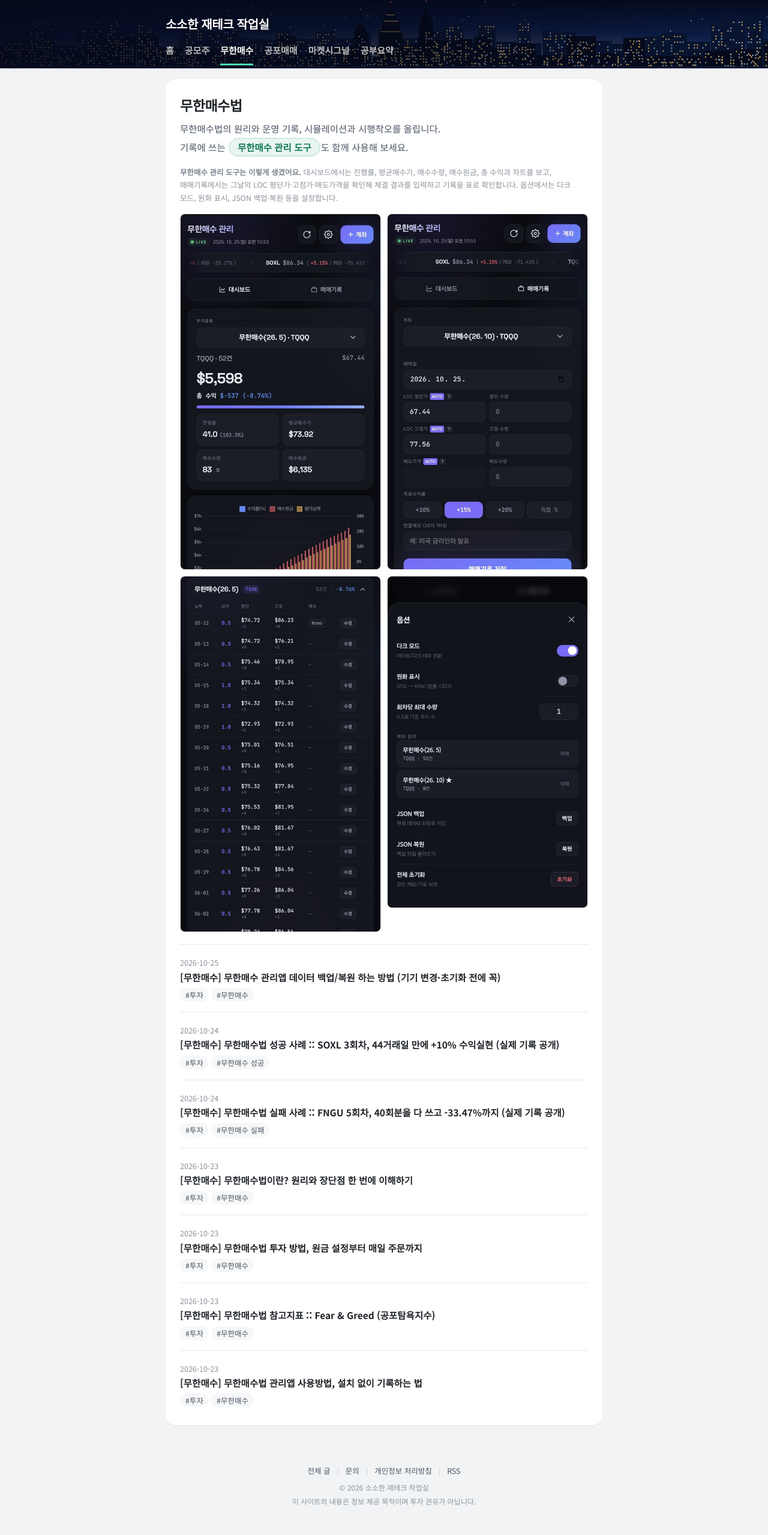
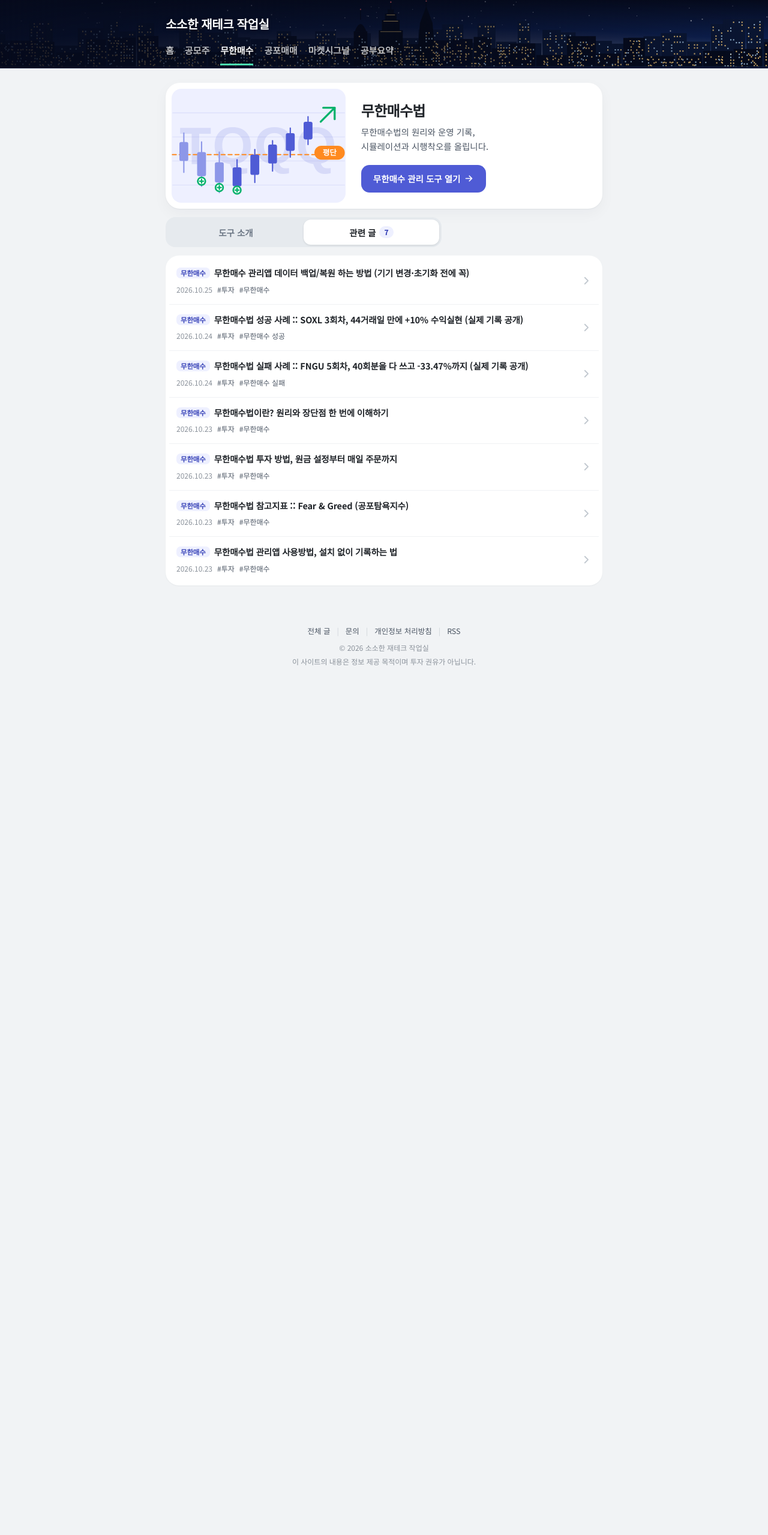
Before and after one commit to mzmzkgu/mzmzkgu.github.io, a Jekyll site: the page built from infinity.html, in a window 1280 px wide. Shown: the whole page at 60% size. Built offline with Jekyll 4.4.1, drawn with Linux system fonts in a browser that asks for light colours; after the commit the page ends 1159 px from its top, so only the background shows below that.

Commit message:
무한매수법 소개 화면을 공모주와 같은 카드·탭 스타일로 개편 (인디고 테마) (#66)
- 탭 스크립트를 _includes/bd-tabs-js.html 로 분리해 두 화면에서 공유
- 색상을 CSS 변수(--bd-ac 등)로 바꿔 화면별 테마 지원
- 도구 화면 캡션을 아래 정렬


Claude-Session: https://claude.ai/code/session_01HnZqqtAcJR4YGqc3LY19aj

Co-authored-by: Claude <noreply@anthropic.com>

```diff
--- /dev/null
+++ b/_includes/bd-tabs-js.html
@@ -0,0 +1,23 @@
+<script>
+(function () {
+  // 도구 소개 | 관련 글 탭 (자바스크립트가 꺼져 있으면 둘 다 그냥 펼쳐서 보여 줌)
+  var tabs = document.querySelectorAll('.bd-seg [data-t]');
+  var panels = { info: document.getElementById('bd-info'), posts: document.getElementById('bd-posts') };
+  function show(t) {
+    Object.keys(panels).forEach(function (k) { panels[k].hidden = k !== t; });
+    tabs.forEach(function (b) {
+      var on = b.getAttribute('data-t') === t;
+      b.classList.toggle('on', on);
+      b.setAttribute('aria-selected', on ? 'true' : 'false');
+    });
+  }
+  tabs.forEach(function (b) {
+    b.addEventListener('click', function () {
+      var t = b.getAttribute('data-t');
+      show(t);
+      try { history.replaceState(null, '', '#' + t); } catch (e) {}
+    });
+  });
+  show(location.hash === '#info' ? 'info' : 'posts');
+})();
+</script>
--- a/assets/style.css
+++ b/assets/style.css
@@ -234,7 +234,9 @@ article h1 { font-size: 22px; line-height: 1.5; margin-bottom: 8px; }
 .tool-link:hover { background: #d4efe3; color: var(--accent-ink); text-decoration: none; }
 
 /* ===== 게시판 소개 화면 (공모주 수익관리): 홈과 같은 둥근 카드 스타일 ===== */
-.bd-hero { --bd-ac: #3182f6; --bd-ac-d: #1b64da; --bd-tint: #e8f3ff;
+.bd-page { --bd-ac: #3182f6; --bd-ac-d: #1b64da; --bd-tint: #e8f3ff; }
+.bd-page.bd-infinity { --bd-ac: #4f5bd5; --bd-ac-d: #3a45b8; --bd-tint: #eef0ff; }
+.bd-hero {
   background: var(--paper); border-radius: 24px; padding: 10px 10px 22px; margin: 6px 0 14px;
   box-shadow: 0 1px 2px rgba(25, 31, 40, .05), 0 8px 24px rgba(25, 31, 40, .04); }
 .bd-hero-art { background: var(--bd-tint); border-radius: 16px; aspect-ratio: 16 / 7; overflow: hidden; display: flex; align-items: center; justify-content: center; }
@@ -250,26 +252,26 @@ article h1 { font-size: 22px; line-height: 1.5; margin-bottom: 8px; }
 .bd-sec { margin: 0 0 14px; }
 .bd-h { font-size: 15px; font-weight: 800; color: var(--sub); margin: 22px 4px 10px; letter-spacing: -.02em; }
 .bd-h-lg { font-size: 22px; color: var(--text); margin: 30px 4px 10px; }
-.bd-count { font-size: 13px; font-weight: 800; color: #1b64da; background: #e8f3ff; border-radius: 999px; padding: 1px 10px; vertical-align: 3px; margin-left: 4px; }
+.bd-count { font-size: 13px; font-weight: 800; color: var(--bd-ac-d); background: var(--bd-tint); border-radius: 999px; padding: 1px 10px; vertical-align: 3px; margin-left: 4px; }
 
 .bd-feats { list-style: none; margin: 0; padding: 0; display: grid; gap: 8px; }
 .bd-feats li { display: flex; align-items: center; gap: 12px; background: var(--paper); border-radius: 18px; padding: 13px 16px; font-size: 14.5px; line-height: 1.55; color: var(--text); box-shadow: 0 1px 2px rgba(25, 31, 40, .05); }
-.bd-ico { width: 38px; height: 38px; border-radius: 12px; background: #e8f3ff; color: #1b64da; display: inline-flex; align-items: center; justify-content: center; flex: none; }
+.bd-ico { width: 38px; height: 38px; border-radius: 12px; background: var(--bd-tint); color: var(--bd-ac-d); display: inline-flex; align-items: center; justify-content: center; flex: none; }
 .bd-ico svg { width: 20px; height: 20px; fill: none; stroke: currentColor; stroke-width: 2; stroke-linecap: round; stroke-linejoin: round; }
 .bd-feats .red { color: #e0303d; font-weight: 800; }
 
 .bd-shots { display: flex; gap: 12px; overflow-x: auto; scroll-snap-type: x mandatory; -webkit-overflow-scrolling: touch; padding: 2px 2px 6px; scrollbar-width: none; }
 .bd-shots::-webkit-scrollbar { display: none; }
-.bd-shots figure { margin: 0; flex: 0 0 54%; scroll-snap-align: start; }
+.bd-shots figure { margin: 0; flex: 0 0 54%; scroll-snap-align: start; display: flex; flex-direction: column; }
 .bd-shots img { display: block; width: 100%; margin: 0; border: 0; border-radius: 16px; background: #fff; box-shadow: 0 0 0 1px var(--line), 0 6px 16px rgba(25, 31, 40, .08); }
-.bd-shots figcaption { text-align: center; font-size: 12.5px; font-weight: 700; color: var(--muted); margin-top: 8px; }
+.bd-shots figcaption { text-align: center; font-size: 12.5px; font-weight: 700; color: var(--muted); margin-top: auto; padding-top: 8px; }
 
 .bd-list { list-style: none; margin: 0; padding: 4px 6px; background: var(--paper); border-radius: 22px; box-shadow: 0 1px 2px rgba(25, 31, 40, .05); }
 .bd-list li + li { border-top: 1px solid #f0f2f4; }
 .bd-list a { display: grid; grid-template-columns: 1fr auto; column-gap: 8px; align-items: center; padding: 14px 12px; color: var(--text); border-radius: 16px; }
 .bd-list a:hover { background: #f7f8fa; text-decoration: none; }
 .bd-t { font-size: 14.5px; font-weight: 600; line-height: 1.55; letter-spacing: -.01em; text-wrap: balance; }
-.bd-badge { font-style: normal; font-size: 11.5px; font-weight: 800; color: #1b64da; background: #e8f3ff; border-radius: 7px; padding: 1px 7px; margin-right: 7px; vertical-align: 1px; white-space: nowrap; }
+.bd-badge { font-style: normal; font-size: 11.5px; font-weight: 800; color: var(--bd-ac-d); background: var(--bd-tint); border-radius: 7px; padding: 1px 7px; margin-right: 7px; vertical-align: 1px; white-space: nowrap; }
 .bd-m { grid-column: 1; margin-top: 5px; font-size: 12px; color: var(--muted); display: flex; flex-wrap: wrap; gap: 2px 8px; align-items: center; }
 .bd-m i { font-style: normal; color: var(--sub); }
 .bd-go { grid-column: 2; grid-row: 1 / span 2; width: 18px; height: 18px; fill: none; stroke: #c3c9d0; stroke-width: 2.4; stroke-linecap: round; stroke-linejoin: round; }
@@ -313,7 +315,7 @@ article h1 { font-size: 22px; line-height: 1.5; margin-bottom: 8px; }
 .bd-seg { display: flex; background: #e6eaee; border-radius: 16px; padding: 4px; margin: 0 0 14px; max-width: 460px; }
 .bd-seg button { flex: 1; height: 42px; border: 0; background: none; border-radius: 12px; font: inherit; font-size: 14.5px; font-weight: 700; color: #6b7684; cursor: pointer; display: flex; align-items: center; justify-content: center; gap: 6px; transition: background .15s, color .15s; -webkit-tap-highlight-color: transparent; }
 .bd-seg button.on { background: #fff; color: var(--text); box-shadow: 0 1px 3px rgba(25, 31, 40, .12); }
-.bd-seg b { font-size: 12px; font-weight: 800; color: #1b64da; background: #e8f3ff; border-radius: 999px; padding: 0 8px; line-height: 1.7; }
+.bd-seg b { font-size: 12px; font-weight: 800; color: var(--bd-ac-d); background: var(--bd-tint); border-radius: 999px; padding: 0 8px; line-height: 1.7; }
 .bd-panel[hidden] { display: none; }
 .bd-panel > .bd-sec:first-child .bd-h { margin-top: 4px; }
 
--- a/infinity.html
+++ b/infinity.html
@@ -2,27 +2,74 @@
 layout: default
 title: 무한매수법
 permalink: /infinity/
+bare: true
 description: 무한매수법의 원리, 회차별 매수 기록과 평단 관리, 시뮬레이션과 운영 경험을 모아둔 공간입니다.
 ---
-<h1>무한매수법</h1>
-<p class="lead">
-  무한매수법의 원리와 운영 기록, 시뮬레이션과 시행착오를 올립니다.
-  기록에 쓰는 <a class="tool-link" href="{{ '/infinityBuy/' | relative_url }}">무한매수 관리 도구</a>도 함께 사용해 보세요.
-</p>
+<div class="bd-page bd-infinity">
+<section class="bd-hero">
+  <div class="bd-hero-art"><img src="{{ '/assets/images/home/infinity-chart.svg' | relative_url }}" alt="무한매수법을 상징하는 TQQQ 차트 그림" width="320" height="180"></div>
+  <div class="bd-hero-text">
+    <div class="bd-hero-head">
+      <span class="bd-hero-ico"><svg viewBox="0 0 24 24" aria-hidden="true"><path d="M12 12c-2-2.5-4-4-6-4a4 4 0 0 0 0 8c2 0 4-1.5 6-4zm0 0c2 2.5 4 4 6 4a4 4 0 0 0 0-8c-2 0-4 1.5-6 4z"/></svg></span>
+      <h1>무한매수법</h1>
+    </div>
+    <p>무한매수법의 원리와 운영 기록,<br>시뮬레이션과 시행착오를 올립니다.</p>
+    <a class="bd-cta" href="{{ '/infinityBuy/' | relative_url }}">무한매수 관리 도구 열기<svg viewBox="0 0 24 24" aria-hidden="true"><path d="M5 12h14M13 6l6 6-6 6"/></svg></a>
+  </div>
+</section>
 
-<div class="post-body tool-preview">
-  <p>
-    <strong>무한매수 관리 도구는 이렇게 생겼어요.</strong>
-    대시보드에서는 진행률, 평균매수가, 매수수량, 매수원금, 총 수익과 차트를 보고,
-    매매기록에서는 그날의 LOC 평단가·고점가·매도가격을 확인해 체결 결과를 입력하고 기록을 표로 확인합니다.
-    옵션에서는 다크 모드, 원화 표시, JSON 백업·복원 등을 설정합니다.
-  </p>
-  <div class="shots grid2">
-    <p><img src="{{ '/assets/images/infinitybuy/dashboard.jpg' | relative_url }}" alt="무한매수 관리 도구 대시보드: 진행률, 평균매수가, 매수수량, 매수원금, 총 수익과 차트" loading="lazy"></p>
-    <p><img src="{{ '/assets/images/infinitybuy/record-input.jpg' | relative_url }}" alt="무한매수 관리 도구 매매기록 입력 화면: LOC 평단가·고점가·매도가격 자동 계산과 체결 수량 입력" loading="lazy"></p>
-    <p><img src="{{ '/assets/images/infinitybuy/record-list.jpg' | relative_url }}" alt="무한매수 관리 도구 매매기록 목록: 날짜, 회차, 평단, 고점, 메모" loading="lazy"></p>
-    <p><img src="{{ '/assets/images/infinitybuy/options.jpg' | relative_url }}" alt="무한매수 관리 도구 옵션 화면: 다크 모드, 원화 표시, 계좌 관리, JSON 백업·복원" loading="lazy"></p>
-  </div>
+<div class="bd-seg" role="tablist" aria-label="무한매수법 보기 방식">
+  <button type="button" role="tab" id="tab-info" aria-controls="bd-info" aria-selected="false" data-t="info">도구 소개</button>
+  <button type="button" role="tab" id="tab-posts" aria-controls="bd-posts" aria-selected="true" data-t="posts" class="on">관련 글 <b>{{ site.categories.infinity.size }}</b></button>
 </div>
 
-{% include post-list.html category="infinity" %}
+<div class="bd-panel" id="bd-info" role="tabpanel" aria-labelledby="tab-info">
+  <section class="bd-sec">
+    <h2 class="bd-h">도구 특징</h2>
+    <ul class="bd-feats">
+      <li>
+        <span class="bd-ico"><svg viewBox="0 0 24 24" aria-hidden="true"><path d="M5 20V11M12 20V5M19 20v-7"/></svg></span>
+        <span>진행률, 평균매수가, 총 수익, 차트를 한눈에 확인</span>
+      </li>
+      <li>
+        <span class="bd-ico"><svg viewBox="0 0 24 24" aria-hidden="true"><rect x="5" y="4" width="14" height="17" rx="3"/><path d="M9 4V2.5M15 4V2.5M9 11h6M9 15h4"/></svg></span>
+        <span>LOC 평단가·고점가·매도가격 확인, 체결 결과 입력</span>
+      </li>
+      <li>
+        <span class="bd-ico"><svg viewBox="0 0 24 24" aria-hidden="true"><path d="M4 7h10M18 7h2M4 17h2M10 17h10"/><circle cx="16" cy="7" r="2"/><circle cx="8" cy="17" r="2"/></svg></span>
+        <span>다크 모드, 원화 표시, JSON 백업·복원 설정</span>
+      </li>
+    </ul>
+  </section>
+
+  <section class="bd-sec">
+    <h2 class="bd-h">도구 화면</h2>
+    <div class="bd-shots post-body">
+      <figure><img src="{{ '/assets/images/infinitybuy/dashboard.jpg' | relative_url }}" alt="무한매수 관리 도구 대시보드: 진행률, 평균매수가, 매수수량, 매수원금, 총 수익과 차트" loading="lazy"><figcaption>대시보드</figcaption></figure>
+      <figure><img src="{{ '/assets/images/infinitybuy/record-input.jpg' | relative_url }}" alt="무한매수 관리 도구 매매기록 입력 화면: LOC 평단가·고점가·매도가격 자동 계산과 체결 수량 입력" loading="lazy"><figcaption>매매기록 입력</figcaption></figure>
+      <figure><img src="{{ '/assets/images/infinitybuy/record-list.jpg' | relative_url }}" alt="무한매수 관리 도구 매매기록 목록: 날짜, 회차, 평단, 고점, 메모" loading="lazy"><figcaption>매매기록 목록</figcaption></figure>
+      <figure><img src="{{ '/assets/images/infinitybuy/options.jpg' | relative_url }}" alt="무한매수 관리 도구 옵션 화면: 다크 모드, 원화 표시, 계좌 관리, JSON 백업·복원" loading="lazy"><figcaption>옵션</figcaption></figure>
+    </div>
+  </section>
+</div>
+
+<div class="bd-panel" id="bd-posts" role="tabpanel" aria-labelledby="tab-posts">
+  <h2 class="sr-only">관련 글</h2>
+  <ul class="bd-list">
+    {% for post in site.categories.infinity %}
+    {% assign head = post.title | split: '] ' | first %}
+    <li>
+      <a href="{{ post.url | relative_url }}">
+        <span class="bd-t">{% if post.title contains '] ' and head contains '[' %}<em class="bd-badge">{{ head | remove: '[' }}</em>{{ post.title | remove_first: head | remove_first: '] ' }}{% else %}{{ post.title }}{% endif %}</span>
+        <span class="bd-m"><time>{{ post.date | date: "%Y.%m.%d" }}</time>{% for t in post.tags %}<i>#{{ t }}</i>{% endfor %}</span>
+        <svg class="bd-go" viewBox="0 0 24 24" aria-hidden="true"><path d="M9 5l7 7-7 7"/></svg>
+      </a>
+    </li>
+    {% else %}
+    <li class="bd-empty">아직 올라온 글이 없습니다.</li>
+    {% endfor %}
+  </ul>
+</div>
+
+{% include bd-tabs-js.html %}
+</div>
```
Also changed, not shown: ipo.html (+3 -23 lines).
